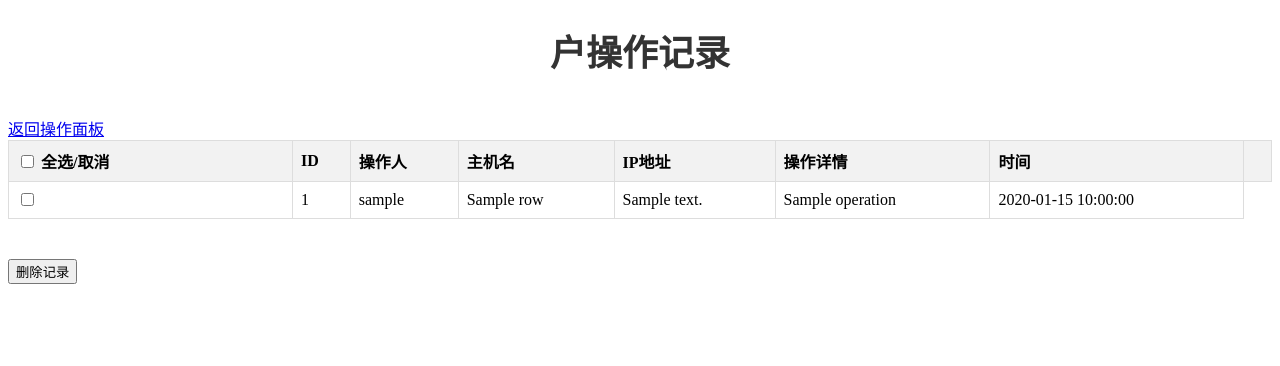
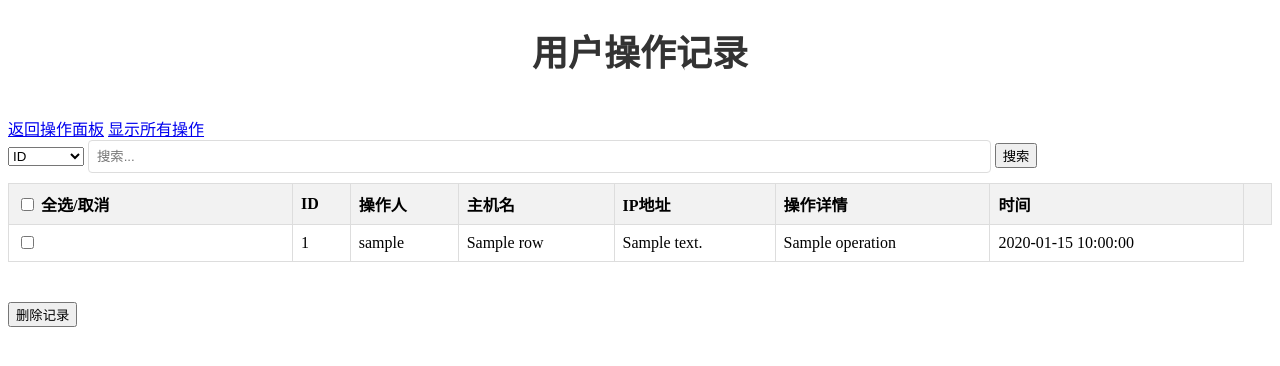
Before and after one commit to guyubs/ServerManager, a Flask app: template templates/manage_operation.html in a window 1280 px wide. Shown: the top 366 px of the page. Run offline with Flask 3, Linux system fonts and the light colour scheme; the template is opened without the code that fills it: most values are stand-ins (such as "Sample title", 1, 10 or a date in 2020).

Commit message:
增加：搜索用户操作功能，可以通过下拉菜单选是要择搜索ID，还是操作人，或操作内容，时间等

```diff
--- a/templates/manage_operation.html
+++ b/templates/manage_operation.html
@@ -8,8 +8,24 @@
     <link rel="stylesheet" type="text/css" href="/static/css/style.css">
 </head>
 <body>
-    <h1>户操作记录</h1>
+    <h1>用户操作记录</h1>
     <a href="/panel">返回操作面板</a>
+    <a href="/manage_operation">显示所有操作</a>
+
+    <!-- 搜索框 -->
+    <div id="search-container">
+        <select id="search-column">
+            <option value="id">ID</option>
+            <option value="username">操作人</option>
+            <option value="hostname">主机名</option>
+            <option value="ip_address">IP地址</option>
+            <option value="operation">操作详情</option>
+            <option value="timestamp">时间</option>
+        </select>
+        <input type="text" id="search-input" placeholder="搜索...">
+        <button onclick="search()">搜索</button>
+    </div>
+
     <table>
         <thead>
             <tr>
@@ -42,12 +58,9 @@
         </tbody>
     </table>
     <button class="delete-button" id="batch-delete-btn">删除记录</button>
-
-
     <form class="delete-form" id="batch-form" method="POST" action="/delete_operation" style="display:none;">
         <input id="batch-operations" type="hidden" name="operations">
     </form>
-
 
     {% with messages = get_flashed_messages() %}
         {% if messages %}
@@ -118,6 +131,51 @@
                 toggleCheckAll();
             });
         });
+
+        // ##############
+        // 前端搜索，不经过数据库和后端
+        // ##############
+        function search() {
+            // 获取搜索框中输入的关键词和选中的列
+            const keyword = document.getElementById('search-input').value.toLowerCase();
+            const column = document.getElementById('search-column').value;
+
+            // 获取所有的表格行
+            const rows = document.querySelectorAll('tbody tr');
+
+            // 遍历所有的表格行，如果关键词不在当前列中，就将该行隐藏，否则显示该行
+            rows.forEach((row) => {
+                const cell = row.querySelector(`td:nth-child(${columnIndex(column)})`);
+                const content = cell.textContent.toLowerCase();
+
+                if (content.includes(keyword)) {
+                    row.style.display = '';
+                } else {
+                    row.style.display = 'none';
+                }
+            });
+        }
+
+        // 根据列名获取列的索引
+        function columnIndex(column) {
+            switch (column) {
+                case 'id':
+                    return 2;
+                case 'username':
+                    return 3;
+                case 'hostname':
+                    return 4;
+                case 'ip_address':
+                    return 5;
+                case 'operation':
+                    return 6;
+                case 'timestamp':
+                    return 7;
+                default:
+                    return 0;
+            }
+        }
+
     </script>
 </body>
 </html>
```
